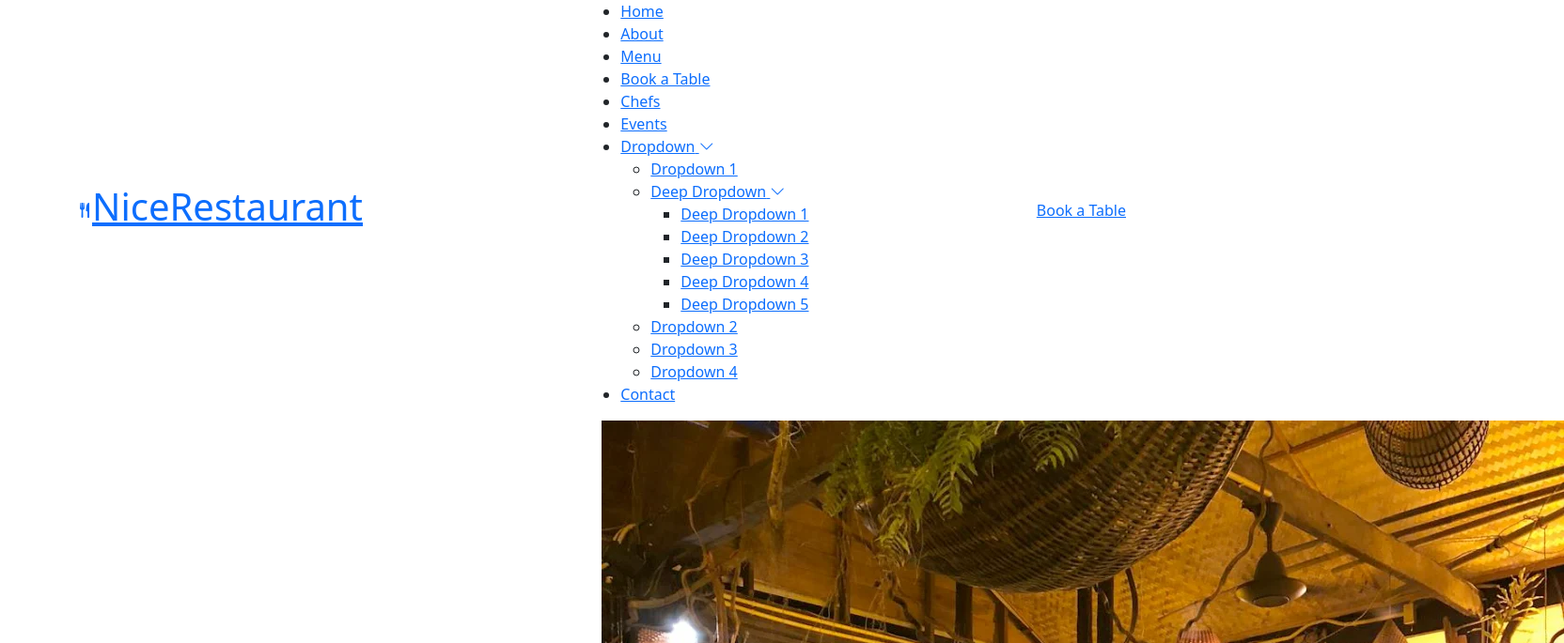
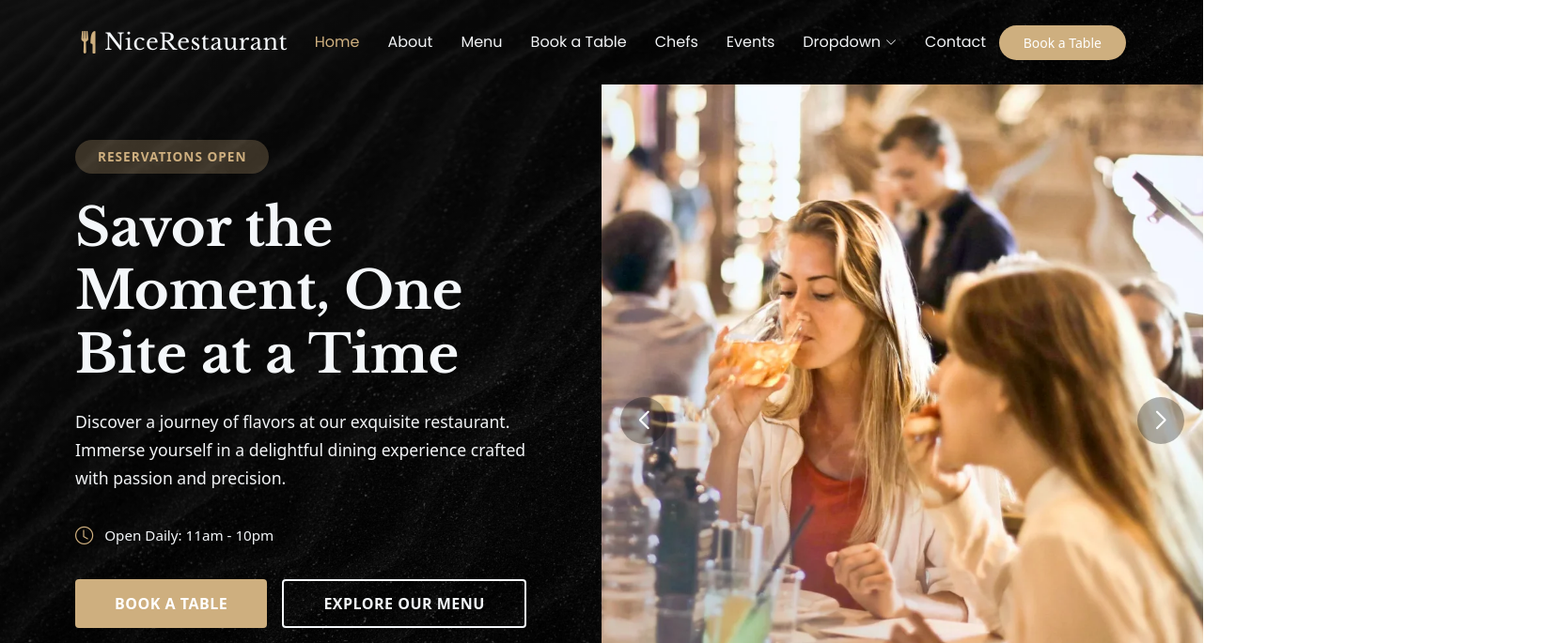
Before and after one commit to jitmavani/my-website-, a plain HTML site: page index.html in a window 1280 px wide. Shown: the top 685 px of the page at 94% size, 1664 px wide, since content can reach past the window. Drawn offline with nearby package versions, Linux system fonts and the light colour scheme.

Commit message:
Update index.html

```diff
--- a/index.html
+++ b/index.html
@@ -21,10 +21,10 @@
   <link href="assets/vendor/bootstrap/css/bootstrap.min.css" rel="stylesheet">
   <link href="assets/vendor/bootstrap-icons/bootstrap-icons.css" rel="stylesheet">
   <link href="assets/vendor/aos/aos.css" rel="stylesheet">
-
+ <link href="assets/vendor/swiper/swiper-bundle.min.css" rel="stylesheet">
 
   <!-- Main CSS File -->
-
+ <link href="assets/css/main.css" rel="stylesheet">
 
   <!-- =======================================================
   * Template Name: NiceRestaurant
```
